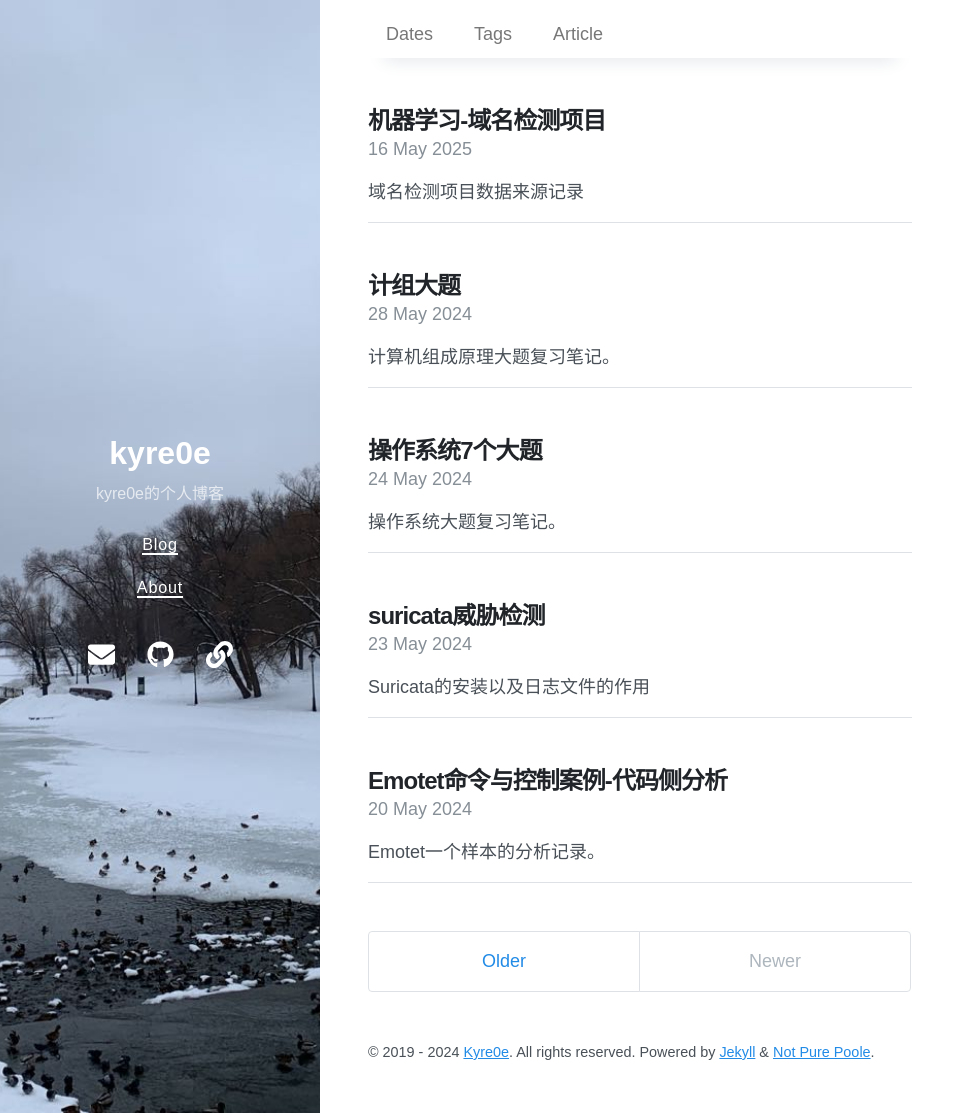
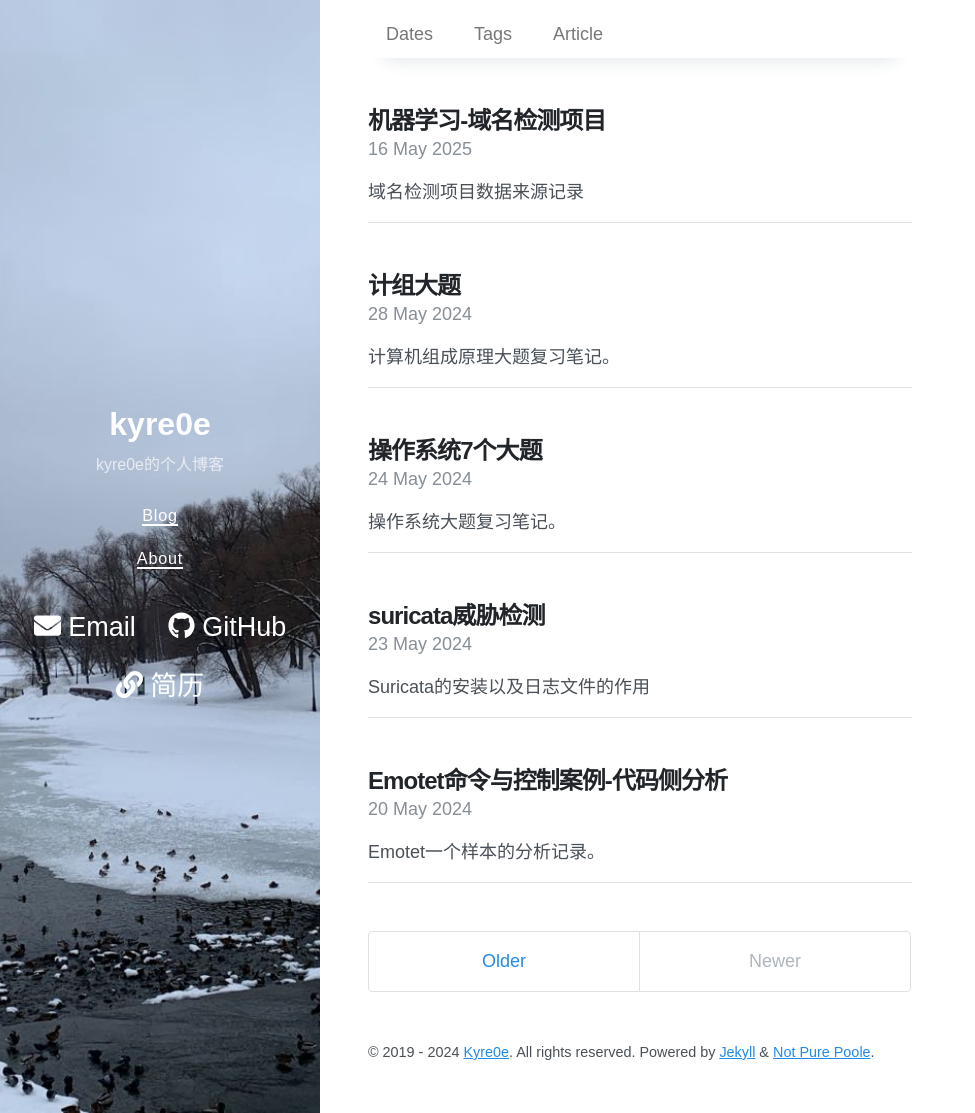
Before and after one commit to Kyre0ee/Kyre0ee.github.io, a Jekyll site: the page built from index.html, in a window 1280 px wide and 1113 px high. Shown: the whole window, without its empty margins (0-975 px from the left). Built offline with Jekyll 4.4.1, drawn with Linux system fonts in a browser that asks for light colours; nearby versions of some CDN libraries; the list of posts is cut into pages by our own code.

Commit message:
Update sidebar-left.html

```diff
--- a/_includes/sidebar-left.html
+++ b/_includes/sidebar-left.html
@@ -33,6 +33,7 @@
         <li class="pure-menu-item">
           <a class="social-icon pure-menu-link" href="{{ social.url }}">
             <i class="{{ social.icon | default: 'fas fa-link' }}" title="{{ social.title }}"></i>
+            <span>{{ social.title }}</span>
           </a>
         </li>
       {%- endfor %}
```
